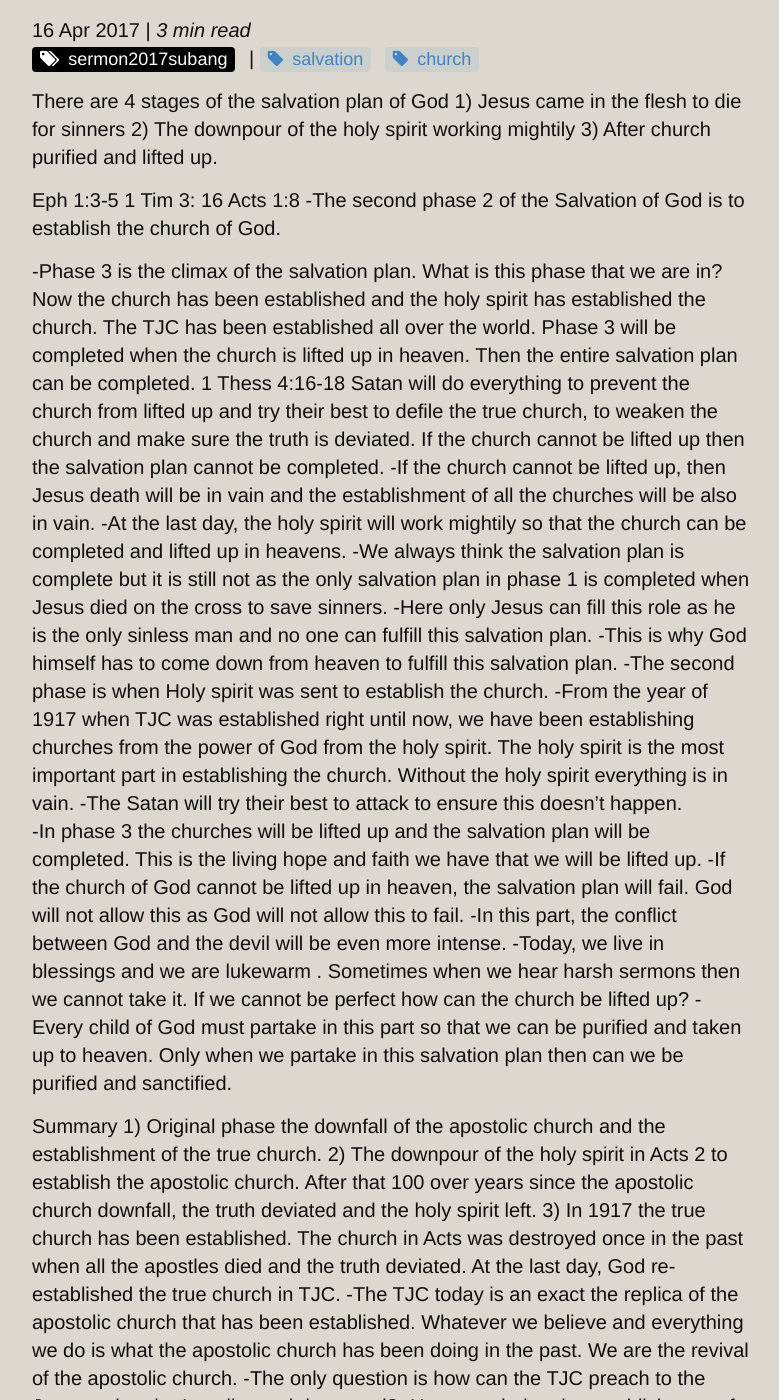
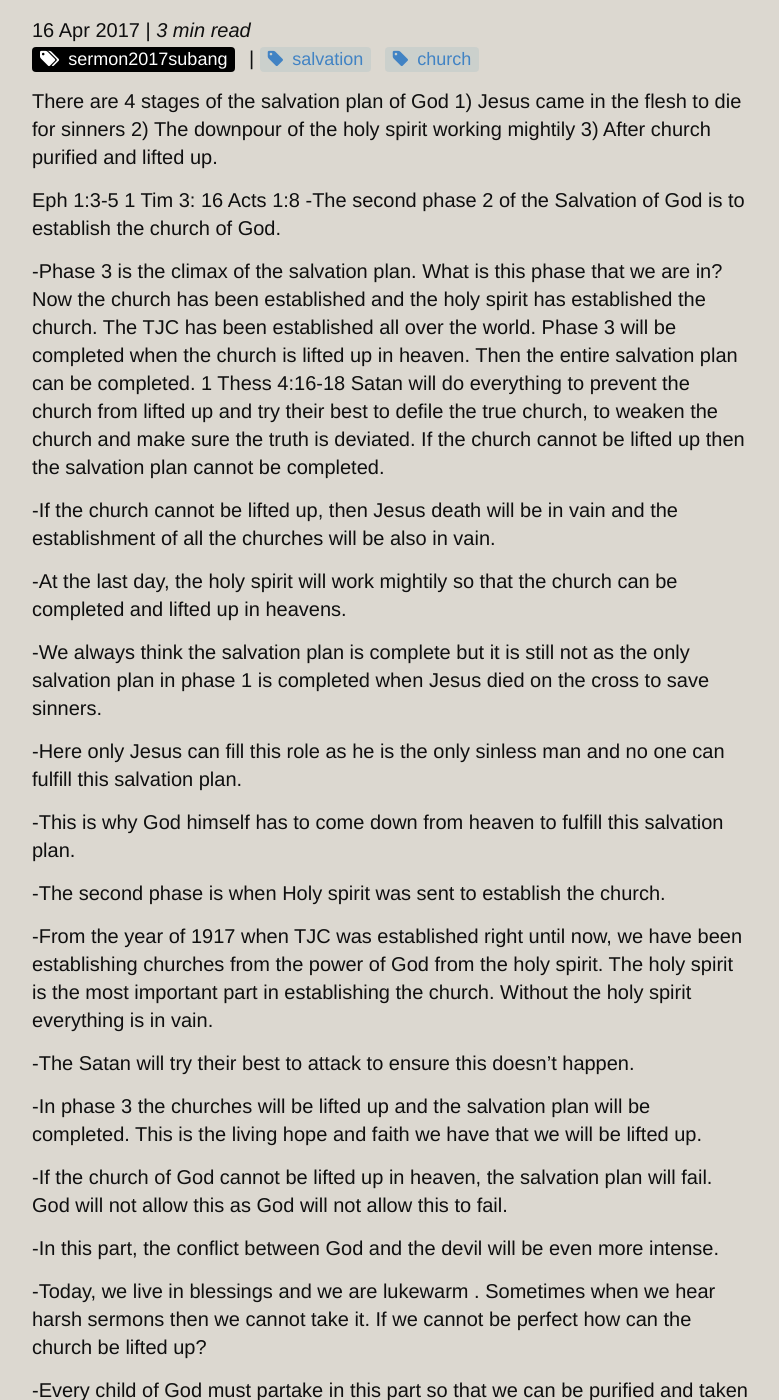
Before and after one commit to catchupTJC/catchuptjc.github.io, a Jekyll site: the page built from _posts/2017-04-16-The Salvation Plan of God.md, in a window 1280 px wide and 1400 px high, scrolled down 211 px. Shown: the whole window, without its empty margins (248-1027 px from the left). Built offline with Jekyll 4.4.1, drawn with Linux system fonts in a browser that asks for light colours; nearby versions of some CDN libraries; comment, search, counter and statistics services are not loaded; some of the changed text lies outside the part shown.

Commit message:
Update 2017-04-16-The Salvation Plan of God.md

```diff
--- a/_posts/2017-04-16-The Salvation Plan of God.md
+++ b/_posts/2017-04-16-The Salvation Plan of God.md
@@ -17,30 +17,47 @@ Acts 1:8
 
 -Phase 3 is the climax of the salvation plan. What is this phase that we are in? Now the church has been established and the holy spirit has established the church. The TJC has been established all over the world. Phase 3 will be completed when the church is lifted up in heaven. Then the entire salvation plan can be completed.
 1 Thess 4:16-18 Satan will do everything to prevent the church from lifted up and try their best to defile the true church, to weaken the church and make sure the truth is deviated. If the church cannot be lifted up then the salvation plan cannot be completed.
+
 -If the church cannot be lifted up, then Jesus death will be in vain and the establishment of all the churches will be also in vain.
+
 -At the last day, the holy spirit will work mightily so that the church can be completed and lifted up in heavens.
+
 -We always think the salvation plan is complete but it is still not as the only salvation plan in phase 1 is completed  when Jesus died on the cross to save sinners.
+
 -Here only Jesus can fill this role as he is the only sinless man and no one can fulfill this salvation plan.
+
 -This is why God himself has to come down from heaven to fulfill this salvation plan.
+
 -The second phase is when Holy spirit was sent  to establish the church.
+
 -From the year of 1917 when TJC was established right until now,  we have been establishing churches from the power of  God from the holy spirit. The holy spirit is the most important part in establishing the church. Without the holy spirit everything is in vain.
+
 -The Satan will try their best to attack to ensure this doesn’t happen.
+
 -In phase 3 the churches will be lifted up and the salvation plan will be completed. This is the living hope and faith we have that we will be lifted up.
+
 -If the church of God cannot be lifted up in heaven, the salvation plan will fail. God will not allow this as  God will not allow this to fail.
+
 -In this part, the conflict between God and the devil will be even more intense.
+
 -Today, we live in blessings and we are lukewarm . Sometimes when we hear harsh sermons then we cannot take it. If we cannot be perfect how can the church be lifted up?
+
 -Every child of God must partake in this part so that we can be purified and taken up to heaven. Only when we partake in this salvation plan then can we be purified and sanctified.
 
 Summary
 1) Original phase the downfall of the apostolic church and the establishment of the true church.
 2) The downpour of the holy spirit in Acts 2 to establish the apostolic church. After that 100 over years since the apostolic church downfall, the truth deviated and the holy spirit left.
 3) In 1917 the true church has been established. The church in Acts was destroyed once in the past when all the apostles died and the truth deviated. At the last day, God re-established the true church in TJC.
+
 -The TJC today is an exact the replica of the apostolic church that has been established. Whatever we believe and everything we do is what the apostolic church has been doing in the past. We are the revival of the apostolic church.
+
 -The only question is how can the TJC preach to the Jews so that the Israelites cab be saved?
+
 -However during the establishment of the apostolic church, it was the Jews that were the first one to believe. The apostolic church started when the downpour of the holy spirit and during the period of time, it was the Jews that first believe.
+
 -They believe in the establishment of one true God, Sabbath day, baptism, foot washing etc. If they can accept the true gospel then, he can allow the Jews to believe. We just need to believe in the words of God and this is the plan that has been set since the Genesis the beginning of time.
-Now we are in phase 2 that is by the holy spirit we are establishing the churches and very soon the church will be lifted up in heaven.
--
+
+-Now we are in phase 2 that is by the holy spirit we are establishing the churches and very soon the church will be lifted up in heaven.
 
 
 
```
